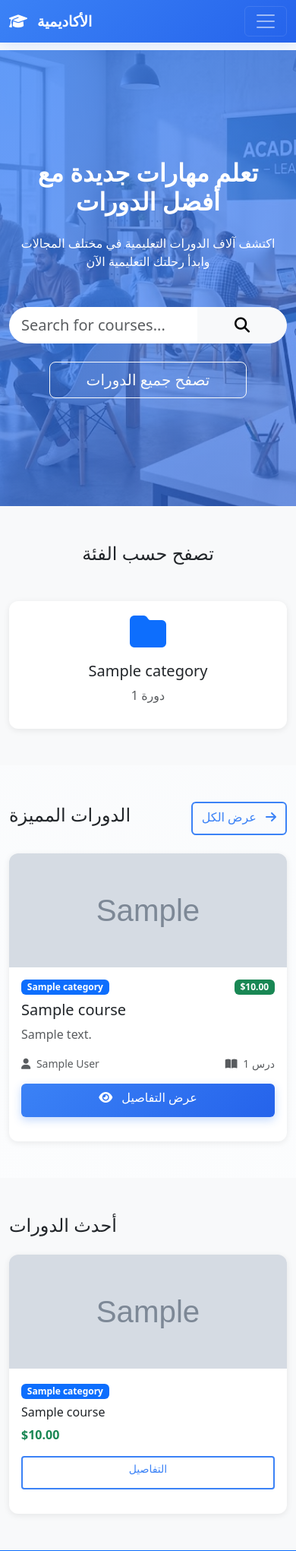
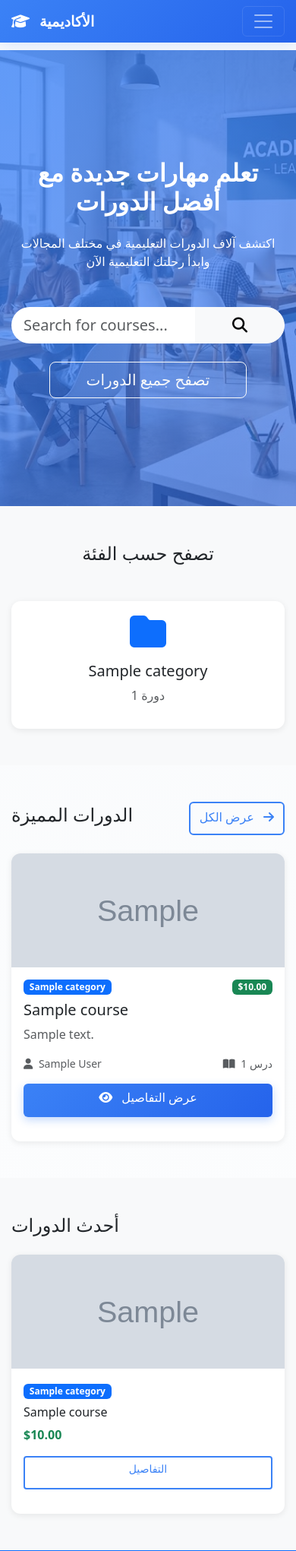
Before and after one commit to ayakakaa135-boop/academy-platform, a Django app: page /en/ in a window 390 px wide. Shown: the top 2041 px of the page at 76% size. Run offline with Django 5.2, Linux system fonts and the light colour scheme; tables that the repository leaves empty hold one stand-in row (values such as "Sample post"); grey boxes marked "Sample" are stand-in pictures; some libraries are stand-ins or nearby versions.

Commit message:
Fix: Improve signup validation security, enable HTML confirmation emails, and enhance base.html responsiveness

```diff
--- a/config/settings.py
+++ b/config/settings.py
@@ -172,6 +172,12 @@ ACCOUNT_SIGNUP_EMAIL_ENTER_TWICE = True
 LOGIN_REDIRECT_URL = '/'
 ACCOUNT_LOGOUT_REDIRECT_URL = '/'
 
+# إعدادات إضافية لتحسين الأمان وتجربة المستخدم
+ACCOUNT_HTML_EMAIL = True  # تفعيل إرسال البريد بتنسيق HTML
+ACCOUNT_LOGIN_ON_EMAIL_CONFIRMATION = True  # تسجيل الدخول تلقائياً بعد تأكيد البريد
+ACCOUNT_EMAIL_CONFIRMATION_ANONYMOUS_REDIRECT_URL = '/users/dashboard/'  # التوجيه بعد التأكيد
+ACCOUNT_PREVENT_ENUMERATION = True  # منع تسريب معلومات وجود الحساب عند التسجيل أو استعادة كلمة المرور
+
 # Email settings
 # استخدام Brevo API بدلاً من SMTP لحل مشكلة Timeout على Render
 EMAIL_BACKEND = 'config.backends.brevo_backend.BrevoEmailBackend'
--- a/templates/base.html
+++ b/templates/base.html
@@ -44,6 +44,28 @@
             padding-top: 76px;
             background: linear-gradient(to bottom, #f8fafc 0%, #ffffff 100%);
             min-height: 100vh;
+            overflow-x: hidden; /* منع التمرير الأفقي على الجوال */
+        }
+
+        /* تحسين التجاوب للصور والحاويات */
+        img {
+            max-width: 100%;
+            height: auto;
+        }
+
+        .container {
+            max-width: 1200px;
+            padding-left: 15px;
+            padding-right: 15px;
+        }
+
+        @media (max-width: 768px) {
+            body {
+                padding-top: 66px;
+            }
+            .navbar-brand {
+                font-size: 1.2rem;
+            }
         }
 
         /* ✅ IMPROVED: Hero Section - Responsive */
```
